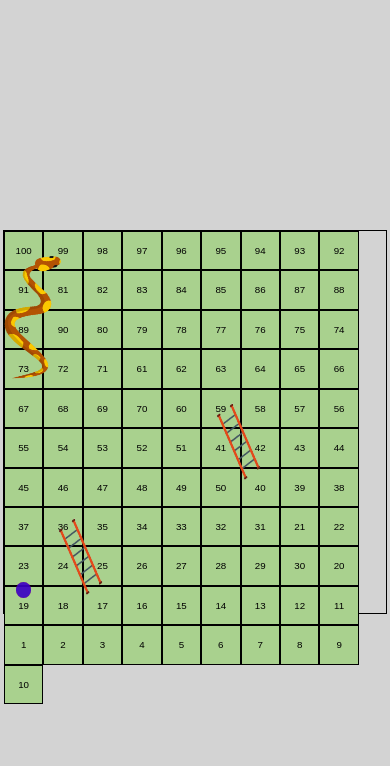
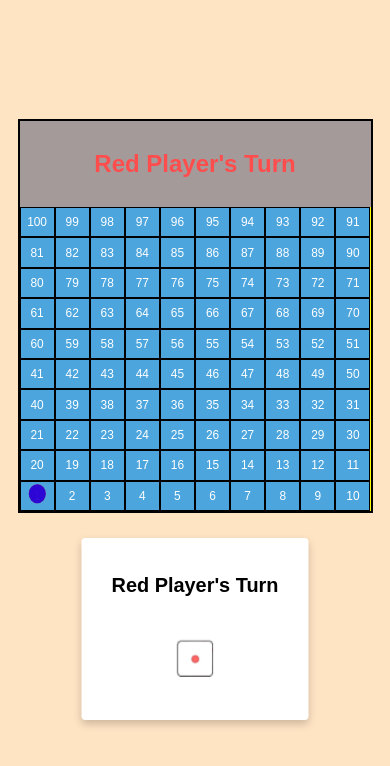
Before and after one commit to kaur-Gurdeep/Snake-and-Ladder-Game, a plain HTML site: page index.html in a window 390 px wide. Drawn offline with Linux system fonts and the light colour scheme.

Commit message:
responsive-grid commit

```diff
--- a/index.html
+++ b/index.html
@@ -9,11 +9,18 @@
 
 </head>
 <body>
+    <div class="game">
    <div id="main">
+        <div id="gameBoard">
+            <p id="turnIndicator">Red Player's Turn</p>
+        </div>
+
+        <div id="gameContainer">
             <div class="players" id="red"></div>
             <div class="players" id="blue"></div>
-    <img src = "images/ladder/ladder1.png" id="l1">
-    <img src = "images/ladder/ladder1.png" id="l2">
+            <!-- <img src = "images/ladder/ladder1.png" id="l1">
+            <img src = "images/ladder/ladder1.png" id="l2"> -->
+
             <!-- <img src = "images/ladder/ladder1.png" id="13">
             <img src = "images/ladder/ladder1.png" id="14">
             <img src = "images/ladder.webp" id="15">
@@ -23,7 +30,8 @@
             <img src = "images/ladder.webp" id="19">
             <img src = "images/ladder.webp" id="110"> -->
 
-    <img src= "images/snakes/bite.png" id="s1">
+            <!-- <img src= "images/snakes/bite.png" id="s1">  -->
+
             <!-- <img src= "images/snakes/snake.svg" id="s2">  -->
             <!--<img src= "images/snakes/snake (1).png" id="s3">
             <img src= "images/snakes/snake (2).png" id="s4">
@@ -132,8 +140,9 @@
             <div class="box"></div>
             <div class="box"></div>
     </div>
+</div>
 
-   <!-- <div id="side">
+<div id="side">
     <p id="p_turn">Red Player's Turn</p>
     <div id="cube_outer">
         <div id="cube_inner">
@@ -145,7 +154,8 @@
             <div id="bottom"><img src="images/dice/6.png"></div>
         </div>
     </div>
-   </div> -->
+</div>
+</div>
    <!-- LINK JAVA SCRIPT -->
    <script src="script.js"></script>
 </body>
--- a/style.css
+++ b/style.css
@@ -130,45 +130,127 @@ img {
 }
  */
 
+
  body {
   background-color: lightgrey;
   font-family: Arial, Helvetica, sans-serif;
+  display: flex;
+  justify-content: center;
+  flex-direction: column;
+  margin: 0;
+}
+.game{
+  display: flex;
+  flex-direction: column;
+  justify-content: center;
+  height: 100vh;
+  background-color: bisque;
+}
+
+#main {
+  background-color: black;
+  border: 2px solid black;
+  max-width: 90vmin;
+  width: 90vw;
+  height: 100vw;
+  max-height: 100vmin;
+  margin: 5px auto;
+  position: relative;
+  display: flex;
+  flex-direction: column;
+  padding: 0;
+}
+
+#gameBoard {
+  background-color: #a59a9a;
+  color: white;
+  text-align: center;
+  padding: 5px;
+}
+
+#turnIndicator {
+  font-size: 1.5rem;
+  font-weight: bold;
+  color: #ff4d4d; /* Red color for the red player's turn */
+}
+
+#gameContainer {
+  display: flex;
+  flex-wrap: wrap;
+  width: 100%;
+  height: 100%;
+  background-color: yellow;
+  pointer-events: none;
+}
+
+.box {
+  width: 10%;
+  height: 10%;
+  display: flex;
+  justify-content: center;
+  align-items: center;
+  font-size: calc(1vmin + 0.5rem);
+  background-color: #4ca5dd;
+  color: white;
+  border: 0.1vmin solid black;
+  box-sizing: border-box; /* Include border in width/height */
 
 }
 
-#main {
+/* Game Container for Player Pieces */
+
+.players {
+  /* position: absolute;
+  width: 5%;
+  height: 5%;
+  border-radius: 50%;
+  opacity: 0.8;
+  transition: margin 0.4s; */
     position: absolute;
-  margin: auto;
-  top: 0;
+    width: 5%;
+    height: 5%;
+    border-radius: 50%;
+    opacity: 0.8;
+    bottom: 0;
     left: 0;
-  right: 0;
-  bottom: 0;
-  border: 0.1vmin solid black;
-  height: 98vmin;
-  width: 98vmin;
+    transform: translate(50%, -40%); /* Adjusts center position slightly */
+    transition: margin 0.4s;
+
 }
 
-.box {
-  float: left;
-  height: 9.601vmin;
-  width: 9.601vmin;
-  border: 0.1vmin solid black;
-  text-align: center;
-  line-height: 9.601vmin;
-  font-size: 2.5vmin;
-  background-color: #a9d18e;
+.players#red {
+  background-color: red;
 }
 
+.players#blue {
+  background-color: blue;
+}
+
+/* Dice and Player Turn Indicator */
 #side {
-  position: absolute;
-  top: 1vmin;
-  left: 1vmin;
-  height: 25vmin;
-  width: 35vmin;
-  border: 0.2vmin solid black;
+  position: relative;
+  display: flex;
+  height: 150px;
+  width: 50%;
+  display: flex;
+  flex-direction: column;
+  justify-content: center;
   background-color: white;
+  padding: 1rem;
+  border-radius: 1vmin;
+  box-shadow: 0px 4px 8px rgba(0, 0, 0, 0.2);
   text-align: center;
-  font-size: 3.5vmin;
+  font-size: calc(1vmin + 1rem);
+  bottom: 0;
+  left: 50%;
+  transform: translateX(-50%);
+  margin-bottom: 10px;
+  margin-top: 20px;
+}
+
+#p_turn {
+  font-weight: bold;
+  margin-bottom: 1rem;
 }
 
 #cube_outer {
@@ -190,15 +272,8 @@ img {
   height: 100%;
   width: 100%;
   position: absolute;
+}
 
-
-
-
-  display: flex;
-  justify-content: center;
-  align-items: center;
-  overflow: hidden;
-}
 #front {
   transform: translateZ(4vmin);
 }
@@ -225,39 +300,31 @@ img {
   height: 100.3%;
   width: 100.3%;
 }
-.players {
-  position: absolute;
-  top: 90vmin;
-  left: 3vmin;
-  height: 4vmin;
-  width: 4vmin;
-  border-radius: 50%;
-  opacity: 0.7;
-  transition-duration: 0.4s;
-  transition-property: margin;
+
+/* Responsive Design */
+/* @media (max-width: 600px) { */
+  @media (min-width: 37.5em) /*600px / 16px = 37.5em*/ /* @media (max-width: 1920px) and (min-width: 320px) */ {
+  body{
+    height: 100vh;
   }
-
-.players:nth-child(1) {
-  background-color: red;
+    #main {
+    width: 100vw;
+    height: 100vw;
   }
-.players:nth-child(2) {
-  background-color: blue;
+  .box {
+    font-size: calc(0.8vmin + 0.5rem);
+    width: 10%;
+    height: 10%;
   }
-#main img{
-    position: absolute;
+  #side {
+    background-color: gray;
+    /* height: 300px; */
+    width: 30%;
+    /* top: auto;  */
+    bottom: 1%;
+    right: auto;
+    left: 50%;
+    /* transform: translateX(-50%); */
+    font-size: calc(1vmin + 0.5rem);
   }
-#l1{
-    transform: scale(0.3) scaleX(0.6) scaleY(0.8) rotate(15deg);
-    top: 34.3vmin;
-    left: -29.5vmin;
 }
-#l2{
-    transform: scale(0.3) scaleX(0.6) scaleY(0.8) rotate(15deg);
-    top: 5vmin;
-    left: 11vmin;
-}
-#s1{
-    transform: scale(0.4) scaleY(0.8) rotate(341deg);
-    top: -27vmin;
-    left: -41vmin;
-}
--- /dev/null
+++ b/style1.css
@@ -0,0 +1,149 @@
+/* General styles for the body and layout */
+body {
+    background-color: lightgrey;
+    font-family: Arial, Helvetica, sans-serif;
+    display: flex;
+    justify-content: center;
+    flex-direction: column;
+    row-gap: 20px;
+  }
+
+  /* Main container */
+  #main {
+    background-color: black;
+    border: 2px solid black;
+    width: 90vw;
+    max-width: 90vmin;
+    height: 90vw;
+    max-height: 90vmin;
+    margin: 0 auto;
+    position: relative;
+    display: flex;
+    flex-direction: row; /* Change to row to accommodate side div and main game area */
+    padding: 10px;
+  }
+
+  /* Game container and styles */
+  #gameBoard {
+    background-color: #a59a9a;
+    color: white;
+    text-align: center;
+    flex-grow: 1; /* Allow this area to take available space */
+    display: flex;
+    justify-content: center;
+    align-items: center;
+  }
+
+  #gameContainer {
+    display: flex;
+    flex-wrap: wrap;
+    width: 100%;
+    height: 100%;
+    background-color: yellow;
+    pointer-events: none;
+  }
+
+  /* Style for each box */
+  .box {
+    width: 10%;
+    height: 10%;
+    display: flex;
+    justify-content: center;
+    align-items: center;
+    font-size: calc(1vmin + 0.5rem);
+    background-color: #4ca5dd;
+    color: white;
+    border: 0.1vmin solid black;
+    box-sizing: border-box;
+  }
+
+  /* Player pieces styles */
+  .players {
+    position: absolute;
+    width: 5%;
+    height: 5%;
+    border-radius: 50%;
+    opacity: 0.8;
+    transition: margin 0.4s;
+  }
+
+  .players#red {
+    background-color: red;
+  }
+
+  .players#blue {
+    background-color: blue;
+  }
+
+  /* Dice and Player Turn Indicator */
+  #side {
+    display: flex;
+    flex-direction: column; /* Stack the content vertically in #side */
+    align-items: center;
+    justify-content: center;
+    background-color: white;
+    padding: 1rem;
+    width: 20%; /* Adjust the width based on available space */
+    height: auto; /* Allow the height to grow depending on content */
+    border-radius: 1vmin;
+    box-shadow: 0px 4px 8px rgba(0, 0, 0, 0.2);
+    text-align: center;
+    font-size: calc(1vmin + 1rem);
+    margin-left: 10px; /* Space on the left */
+  }
+
+  /* Cube and dice animations */
+  #cube_outer {
+    width: 5rem;
+    height: 5rem;
+    perspective: 10rem;
+    margin: 0 auto;
+  }
+
+  #cube_inner {
+    width: 100%;
+    height: 100%;
+    position: relative;
+    transform-style: preserve-3d;
+    transition: all 0.75s linear;
+  }
+
+  /* Cube faces */
+  #front { transform: translateZ(4vmin); }
+  #back { transform: rotateY(180deg) translateZ(4vmin); }
+  #left { transform: rotateY(-90deg) translateX(-4vmin); transform-origin: left; }
+  #right { transform: rotateY(90deg) translateX(4vmin); transform-origin: right; }
+  #top { transform: rotateX(-90deg) translateY(-4vmin); transform-origin: top; }
+  #bottom { transform: rotateX(90deg) translateY(4vmin); transform-origin: bottom; }
+
+  /* Responsive Design for Larger Screens */
+  @media (min-width: 600px) {
+    /* Layout adjustments for large screens */
+    #main {
+      flex-direction: row; /* Side panel and game board side by side */
+      padding: 0; /* Remove padding on the left since we have flex now */
+    }
+
+    /* Adjust the size of the game board and side div */
+    #gameBoard {
+      width: 75%; /* Make the game board take up 75% of the space */
+    }
+
+    #side {
+      width: 20%; /* The side panel takes up 20% of the space */
+      position: relative; /* Stay in the flow of the layout */
+      margin-left: 2%; /* Adjust the left margin if needed */
+    }
+  }
+
+  @media (max-width: 599px) {
+    /* Layout adjustments for small screens */
+    #side {
+      width: 90%; /* Side div takes up most of the screen on small devices */
+      margin-left: 0; /* No margin for small screens */
+      bottom: 0;  /* Stick to the bottom for small screens */
+      position: fixed; /* Keep the side div fixed at the bottom */
+      left: 50%; /* Center horizontally for small screens */
+      transform: translateX(-50%); /* Center it properly */
+    }
+  }
```
Also changed, not shown: script.js (+87 -59 lines). Lines whose indentation alone changed are shown as unchanged.
